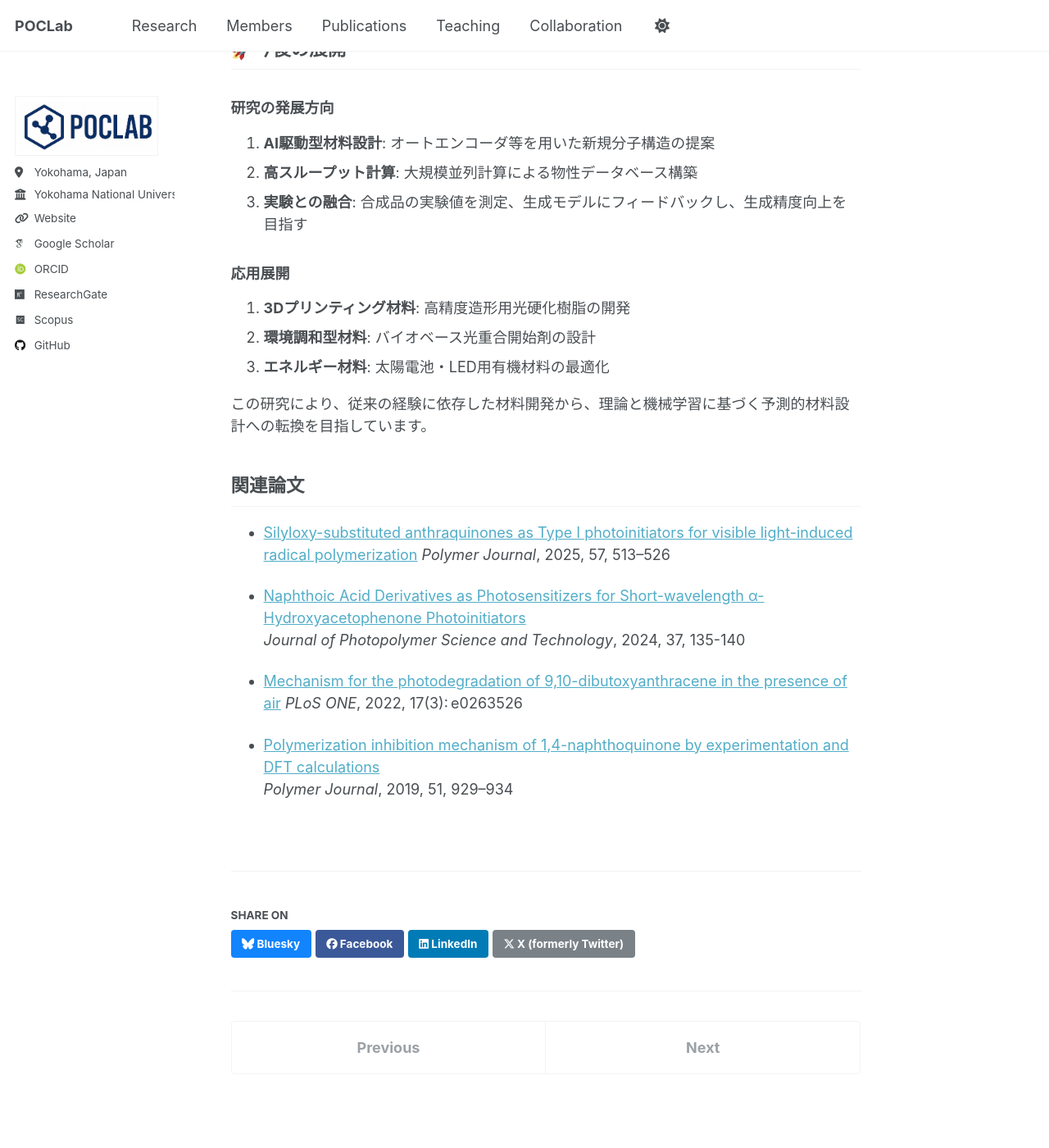
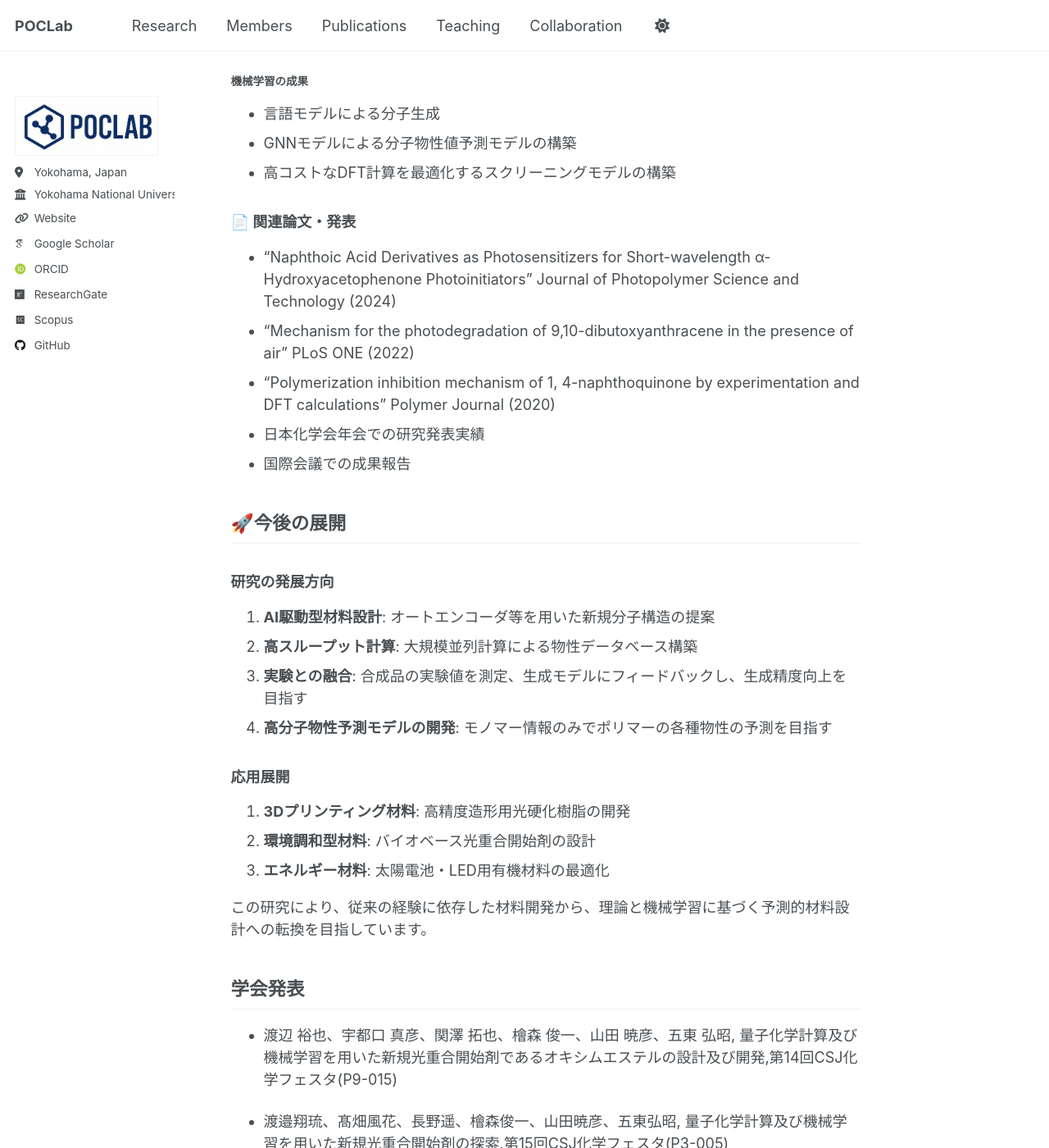
Before and after one commit to poclab-web/homepage, a Jekyll site: the page built from _portfolio/02_machine-learning-quantum-chemistry.md, in a window 1280 px wide and 1400 px high, scrolled down 2307 px. Shown: the whole window at 82% size. Built offline with Jekyll 4.4.1, drawn with Linux system fonts in a browser that asks for light colours; some web fonts are replaced; a script that is not in the unit is left out; some of the changed text lies outside the part shown.

Commit message:
Revise content and enhance sections in portfolio entry
Updated excerpts, added new sections on polymer exploration and related papers, and corrected minor errors.

```diff
--- a/_portfolio/02_machine-learning-quantum-chemistry.md
+++ b/_portfolio/02_machine-learning-quantum-chemistry.md
@@ -30,12 +30,18 @@ published: true
 - 深層学習による構造-活性相関の予測
 - ベイズ最適化による効率的な分子設計
 
+#### 4. **機械学習・MD計算を活用した新規高分子材料の探索**
+- モノマー情報とポリマー物性の相関解析
+- 機械学習とMD計算のハイブリッド化で予測の高速化
+- MD計算が現実的でない物性の予測
+
 ### 🔬 **実験・計算アプローチ**
 
 #### **理論計算手法**
-1. **半経験手法** : xTBを用いた構造最適化
-2. **量子化学計算**: Gaussian, pyscf等を用いたDFT計算
-3. **励起状態計算**: TD-DFT法による光学特性の予測
+1. **分子動力学計算**: MD計算による分子物性の予測
+2. **半経験手法** : xTBを用いた一点計算、構造最適化、振動計算、CRESTを用いた配座探索・交差点の探索
+3. **量子化学計算**: Gaussian, pyscf等を用いたDFT計算
+4. **励起状態計算**: TD-DFT法による光学特性の予測
 
 #### **機械学習手法**
 1. **特徴量エンジニアリング**: 分子記述子の最適化
@@ -68,6 +74,12 @@ published: true
 - GNNモデルによる分子物性値予測モデルの構築
 - 高コストなDFT計算を最適化するスクリーニングモデルの構築
 
+### 📄 **関連論文・発表**
+- "Naphthoic Acid Derivatives as Photosensitizers for Short-wavelength α-Hydroxyacetophenone Photoinitiators" Journal of Photopolymer Science and Technology (2024)
+- "Mechanism for the photodegradation of 9,10-dibutoxyanthracene in the presence of air" PLoS ONE (2022)
+- "Polymerization inhibition mechanism of 1, 4-naphthoquinone by experimentation and DFT calculations" Polymer Journal (2020)
+- 日本化学会年会での研究発表実績
+- 国際会議での成果報告
 
 ## 🚀今後の展開
 
@@ -75,6 +87,7 @@ published: true
 1. **AI駆動型材料設計**: オートエンコーダ等を用いた新規分子構造の提案
 2. **高スループット計算**: 大規模並列計算による物性データベース構築
 3. **実験との融合**: 合成品の実験値を測定、生成モデルにフィードバックし、生成精度向上を目指す
+4. **高分子物性予測モデルの開発**: モノマー情報のみでポリマーの各種物性の予測を目指す
 
 ### **応用展開**
 1. **3Dプリンティング材料**: 高精度造形用光硬化樹脂の開発
@@ -83,17 +96,26 @@ published: true
 
 この研究により、従来の経験に依存した材料開発から、理論と機械学習に基づく予測的材料設計への転換を目指しています。
 
+## 学会発表
+- 渡辺 裕也、宇都口 真彦、関澤 拓也、檜森 俊一、山田 暁彦、五東 弘昭, 量子化学計算及び機械学習を用いた新規光重合開始剤であるオキシムエステルの設計及び開発,第14回CSJ化学フェスタ(P9-015)
+
+- 渡邉翔琉、髙畑風花、長野遥、檜森俊一、山田暁彦、五東弘昭, 量子化学計算及び機械学習を用いた新規光重合開始剤の探索,第15回CSJ化学フェスタ(P3-005)
+
+
 ## 関連論文
 
-- [Silyloxy-substituted anthraquinones as Type I photoinitiators for visible light-induced radical polymerization](https://www.nature.com/articles/s41428-024-01001-9)
-  *Polymer Journal*, 2025, 57, 513–526
-
-
 - [Naphthoic Acid Derivatives as Photosensitizers for Short-wavelength α-Hydroxyacetophenone Photoinitiators](https://www.jstage.jst.go.jp/article/photopolymer/37/1/37_135/_article/-char/ja/)
-  *Journal of Photopolymer Science and Technology*, 2024, 37, 135-140
+  *Journal of Photopolymer Science and Technology*, 2024, Vol. 37, No. 1, pp. 135-140
 
 - [Mechanism for the photodegradation of 9,10-dibutoxyanthracene in the presence of air](https://journals.plos.org/plosone/article?id=10.1371/journal.pone.0263526)
   *PLoS ONE*, 2022, 17(3): e0263526
 
-- [Polymerization inhibition mechanism of 1,4-naphthoquinone by experimentation and DFT calculations](https://www.nature.com/articles/s41428-019-0206-3)
-  *Polymer Journal*, 2019, 51, 929–934
+- [Polymerization inhibition mechanism of 1, 4-naphthoquinone by experimentation and DFT calculations](https://www.nature.com/articles/s41428-019-0206-3)
+  *Polymer Journal*, 2020, 52, 499–507
+
+- [関連研究論文 (Nature Polymer Journal)](https://www.nature.com/articles/s41428-019-0206-3)
+  *Polymer Journal*, Nature Publishing Group
+
+## 関連特許
+
+- US12065521B2[Compound having polycyclic aromatic skeleton, and endoperoxide compound of same](https://patents.google.com/patent/US12065521B2/en)
```
Also changed, not shown: other parts of _portfolio/02_machine-learning-quantum-chemistry.md (+2 -2 lines).
